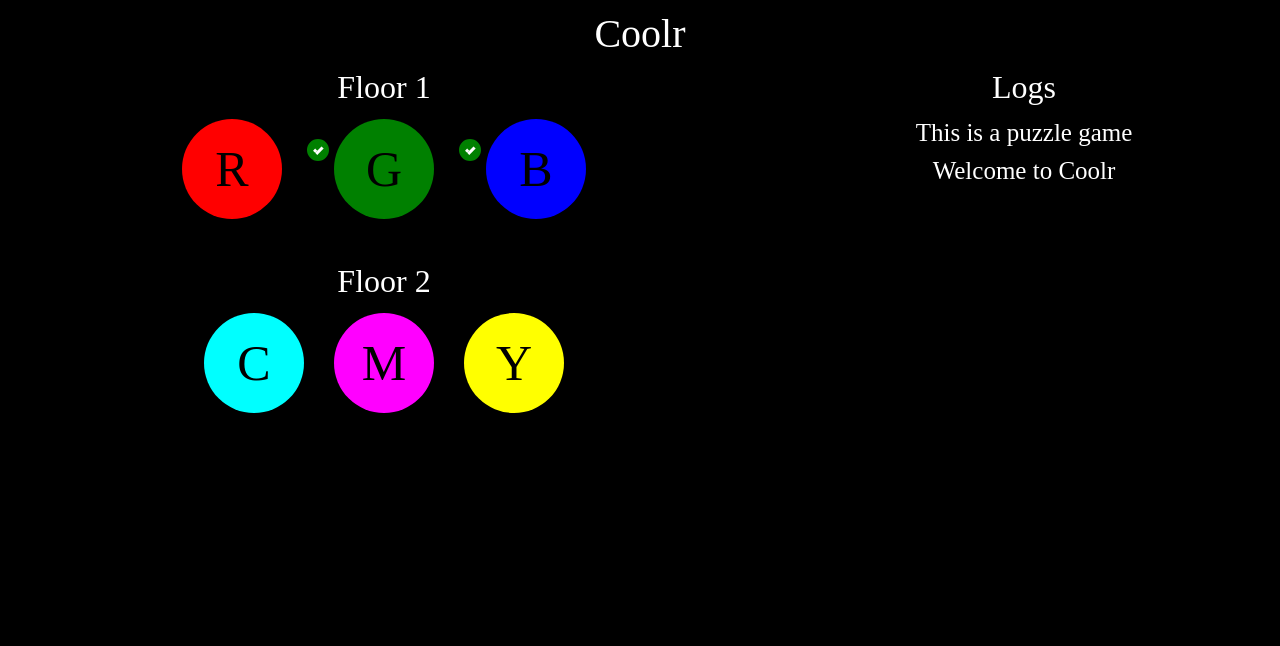
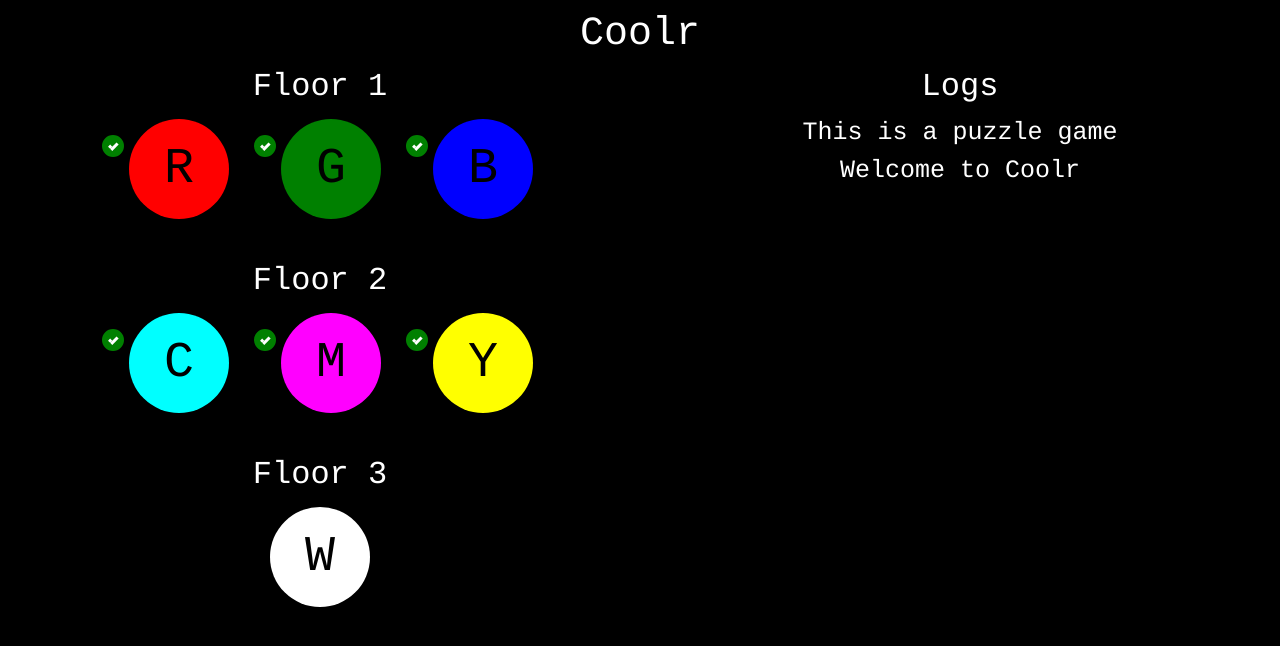
Before and after one commit to sebranly/coolr, a React (Create React App) app: page / in a window 1280 px wide. Shown: the top 646 px of the page. Built offline with nearby package versions, Linux system fonts and the light colour scheme.

Commit message:
feat: add mix for 3

```diff
--- a/src/App.css
+++ b/src/App.css
@@ -36,7 +36,7 @@ body {
 
 .main {
   text-align: center;
-  font-family: 'Merriweather';
+  font-family: 'Courier';
   font-size: 25px;
 }
 
@@ -180,3 +180,13 @@ body {
   cursor: pointer;
   font-weight: bold;
 }
+
+.selected {
+  font-weight: bold;
+  font-style: italic;
+  color: darkgray;
+}
+
+.italic {
+  font-style: italic;
+}
--- a/src/App.tsx
+++ b/src/App.tsx
@@ -9,7 +9,17 @@ import { PuzzleSelection } from './components/PuzzleSelection';
 import { Notes } from './components/Notes';
 
 import classnames from 'classnames';
-import { getDefaultSave, getLevelsText, canMix2, getNewLevelsMix2, getResultLevelMix2 } from './utils';
+import {
+  getDefaultSave,
+  getLevelsText,
+  canMix2,
+  getNewLevelsMix2,
+  getResultLevelMix2,
+  getResultLevelMix3,
+  canMix3,
+  getNewLevelsMix3
+} from './utils';
+import { MIX_ONE_COLOR_MSG, MIX_TWO_COLORS_MSG } from './constants';
 
 const App = () => {
   const [logs, setLogs] = React.useState(['Welcome to Coolr', 'This is a puzzle game']);
@@ -18,8 +28,18 @@ const App = () => {
   const [levels, setLevels] = React.useState<Color[]>([]);
   const [level, setLevel] = React.useState<Color | undefined>();
 
+  const onRejectLevel = (level: Color) => () => {
+    setLogs([...logs, `Mix levels from floor 1 to access level ${level}`]);
+  };
+
   const onSelectLevel = (level: Color) => () => {
     let newLevels: Color[] = [];
+    let additionalLogs = [];
+
+    if (!save.hasSeenMix1) {
+      additionalLogs.push(MIX_ONE_COLOR_MSG);
+      setSave({ ...save, hasSeenMix1: true });
+    }
 
     if (!canMix2(save)) {
       const hasLevel = levels.includes(level);
@@ -27,6 +47,21 @@ const App = () => {
 
       setLevel(newLevels[0]);
       setLevels(newLevels);
+    } else if (canMix3(save)) {
+      newLevels = getNewLevelsMix3(levels, level);
+      setLevels(newLevels);
+
+      if (newLevels.length === 3) {
+        const resultLevelMix3 = getResultLevelMix3(newLevels);
+
+        setLevel(resultLevelMix3);
+      } else if (newLevels.length === 2) {
+        const resultLevelMix2 = getResultLevelMix2(newLevels);
+
+        setLevel(resultLevelMix2);
+      } else if (newLevels.length < 2) {
+        setLevel(newLevels[0]);
+      }
     } else if (canMix2(save)) {
       newLevels = getNewLevelsMix2(levels, level);
       setLevels(newLevels);
@@ -41,7 +76,8 @@ const App = () => {
     }
 
     const levelsText = getLevelsText(newLevels);
-    setLogs([...logs, levelsText]);
+    additionalLogs.push(levelsText);
+    setLogs([...logs, ...additionalLogs]);
   };
 
   if (isMobile) {
@@ -79,8 +115,8 @@ const App = () => {
       <div className="main">
         <h1 className="white">Coolr</h1>
         <div className="flex">
-          <div className="flex-three">
-            <PuzzleSelection onSelectLevel={onSelectLevel} save={save} />
+          <div className="flex-two">
+            <PuzzleSelection levels={levels} onRejectLevel={onRejectLevel} onSelectLevel={onSelectLevel} save={save} />
           </div>
           <div className="flex-two">
             <Notes logs={logs} />
--- a/src/components/ColorDot.tsx
+++ b/src/components/ColorDot.tsx
@@ -4,18 +4,21 @@ import classnames from 'classnames';
 
 export interface ColorDotProps {
   className?: string;
-  onSelectLevel: () => void;
+  onRejectLevel?: () => void;
+  onSelectLevel?: () => void;
+  levels: Color[];
   color: Color;
   miniSave: Progress;
 }
 
 const ColorDot: React.FC<ColorDotProps> = (props) => {
-  const { className, color, miniSave, onSelectLevel } = props;
+  const { className, color, levels, miniSave, onRejectLevel, onSelectLevel } = props;
   const initial = color.charAt(0).toUpperCase();
   const isDone = miniSave === Progress.Done;
+  const isSelected = levels.includes(color);
 
   const classColor = `bg-${color}`;
-  const classes = classnames('circle inline-block', classColor, className);
+  const classes = classnames('circle inline-block', classColor, className, { selected: isSelected });
 
   return (
     <div className="inline dot">
@@ -26,7 +29,7 @@ const ColorDot: React.FC<ColorDotProps> = (props) => {
           <div className="checkmark_kick"></div>
         </span>
       )}
-      <div className={classes} onClick={onSelectLevel}>
+      <div className={classes} onClick={onSelectLevel ?? onRejectLevel}>
         <span className="initial">{initial}</span>
       </div>
     </div>
--- a/src/components/Notes.tsx
+++ b/src/components/Notes.tsx
@@ -1,6 +1,7 @@
 import * as React from 'react';
 import { Color } from '../types';
 import classnames from 'classnames';
+import { MIX_ONE_COLOR_MSG, MIX_TWO_COLORS_MSG } from '../constants';
 
 export interface NotesProps {
   className?: string;
@@ -9,13 +10,18 @@ export interface NotesProps {
 
 const Notes: React.FC<NotesProps> = (props) => {
   const { className, logs } = props;
-  const reversedLogs = [...logs].reverse().slice(0, 10);
+  const regularLogs = logs.filter((log) => ![MIX_ONE_COLOR_MSG, MIX_TWO_COLORS_MSG].includes(log));
+  const powerLogs = logs.filter((log) => [MIX_ONE_COLOR_MSG, MIX_TWO_COLORS_MSG].includes(log));
+  const reversedLogs = [...regularLogs].reverse().slice(0, 5);
+  const reversedPowerLogs = [...powerLogs].reverse();
+
+  const hasPowerLogs = powerLogs.length > 0;
 
   const renderLog = (log: string) => {
     const words = log.split(' ');
 
     return words.map((word: string, index) => {
-      const additionalClass = Object.values(Color).includes(word as any) ? word : '';
+      const additionalClass = Object.values(Color).includes(word as any) ? `${word} italic` : '';
       const classes = classnames(additionalClass, 'inline');
 
       return (
@@ -24,6 +30,28 @@ const Notes: React.FC<NotesProps> = (props) => {
         </div>
       );
     });
+  };
+
+  const renderPowerLog = (log: string) => (
+    <div className="inline" key={log}>
+      {log}
+    </div>
+  );
+
+  const renderPowerLogs = () => {
+    if (!hasPowerLogs) return null;
+
+    return (
+      <>
+        <br />
+        <h2>Powers</h2>
+        {reversedPowerLogs.map((log, index) => (
+          <div className="block" key={`${log}-${index}`}>
+            {renderPowerLog(log)}
+          </div>
+        ))}
+      </>
+    );
   };
 
   const renderLogs = () => {
@@ -38,6 +66,7 @@ const Notes: React.FC<NotesProps> = (props) => {
     <div className="">
       <h2>Logs</h2>
       {renderLogs()}
+      {renderPowerLogs()}
     </div>
   );
 };
--- a/src/components/PuzzleSelection.tsx
+++ b/src/components/PuzzleSelection.tsx
@@ -7,12 +7,14 @@ import { hasLevel2, hasLevel3 } from '../utils';
 
 export interface PuzzleSelectionProps {
   className?: string;
+  levels: Color[];
+  onRejectLevel: (level: Color) => () => void;
   onSelectLevel: (level: Color) => () => void;
   save: Save;
 }
 
 const PuzzleSelection: React.FC<PuzzleSelectionProps> = (props) => {
-  const { className, save, onSelectLevel } = props;
+  const { className, save, levels, onRejectLevel, onSelectLevel } = props;
   const { Hidden } = Progress;
   const { Red, Green, Blue, Magenta, Cyan, Yellow, White } = Color;
   const { red, green, blue, magenta, cyan, yellow, white } = save;
@@ -28,18 +30,31 @@ const PuzzleSelection: React.FC<PuzzleSelectionProps> = (props) => {
         <h2>Floor 2</h2>
         <div className="block">
           {cyan !== Hidden && (
-            <ColorDot className="black" color={Cyan} onSelectLevel={onSelectLevel(Cyan)} miniSave={save.cyan} />
+            <ColorDot
+              className="black"
+              color={Cyan}
+              levels={levels}
+              onRejectLevel={onRejectLevel(Cyan)}
+              miniSave={save.cyan}
+            />
           )}
           {magenta !== Hidden && (
             <ColorDot
               className="black"
               color={Magenta}
-              onSelectLevel={onSelectLevel(Magenta)}
+              levels={levels}
+              onRejectLevel={onRejectLevel(Magenta)}
               miniSave={save.magenta}
             />
           )}
           {yellow !== Hidden && (
-            <ColorDot className="black" color={Yellow} onSelectLevel={onSelectLevel(Yellow)} miniSave={save.yellow} />
+            <ColorDot
+              className="black"
+              color={Yellow}
+              levels={levels}
+              onRejectLevel={onRejectLevel(Yellow)}
+              miniSave={save.yellow}
+            />
           )}
         </div>
       </>
@@ -56,7 +71,13 @@ const PuzzleSelection: React.FC<PuzzleSelectionProps> = (props) => {
         <br />
         <h2>Floor 3</h2>
         <div className="block">
-          <ColorDot className="black" color={White} onSelectLevel={onSelectLevel(White)} miniSave={save.white} />
+          <ColorDot
+            className="black"
+            color={White}
+            levels={levels}
+            onRejectLevel={onRejectLevel(White)}
+            miniSave={save.white}
+          />
         </div>
       </>
     );
@@ -66,9 +87,27 @@ const PuzzleSelection: React.FC<PuzzleSelectionProps> = (props) => {
     <>
       <h2>Floor 1</h2>
       <div className="block">
-        <ColorDot className="black" color={Red} onSelectLevel={onSelectLevel(Red)} miniSave={save.red} />
-        <ColorDot className="black" color={Green} onSelectLevel={onSelectLevel(Green)} miniSave={save.green} />
-        <ColorDot className="black" color={Blue} onSelectLevel={onSelectLevel(Blue)} miniSave={save.blue} />
+        <ColorDot
+          className="black"
+          color={Red}
+          levels={levels}
+          onSelectLevel={onSelectLevel(Red)}
+          miniSave={save.red}
+        />
+        <ColorDot
+          className="black"
+          color={Green}
+          levels={levels}
+          onSelectLevel={onSelectLevel(Green)}
+          miniSave={save.green}
+        />
+        <ColorDot
+          className="black"
+          color={Blue}
+          levels={levels}
+          onSelectLevel={onSelectLevel(Blue)}
+          miniSave={save.blue}
+        />
       </div>
       {renderLevel2()}
       {renderLevel3()}
--- a/src/constants.ts
+++ b/src/constants.ts
@@ -1 +1,3 @@
-export const TBD = 1;
+export const MIX_ONE_COLOR_MSG = 'You can select 1 color!';
+export const MIX_TWO_COLORS_MSG = 'You can select up to 2 colors!';
+export const MIX_THREE_COLORS_MSG = 'You can select up to 3 colors!';
--- a/src/types.ts
+++ b/src/types.ts
@@ -22,4 +22,7 @@ export interface Save {
   magenta: Progress;
   yellow: Progress;
   white: Progress;
+  hasSeenMix1: boolean;
+  hasSeenMix2: boolean;
+  hasSeenMix3: boolean;
 }
--- a/src/utils/index.ts
+++ b/src/utils/index.ts
@@ -4,13 +4,16 @@ const getDefaultSave = () => {
   const { Available, Hidden, Done } = Progress;
 
   const defaultSave: Save = {
-    red: Available,
+    red: Done,
     green: Done,
     blue: Done,
-    cyan: Available,
-    magenta: Available,
-    yellow: Available,
-    white: Hidden
+    cyan: Done,
+    magenta: Done,
+    yellow: Done,
+    white: Available,
+    hasSeenMix1: false,
+    hasSeenMix2: false,
+    hasSeenMix3: false
   };
 
   return defaultSave;
@@ -68,11 +71,26 @@ const getNewLevelsMix2 = (levels: Color[], level: Color) => {
   return hasLevel ? levels.filter((l) => l !== level) : [level, levels[0]];
 };
 
+const getNewLevelsMix3 = (levels: Color[], level: Color) => {
+  const hasLevel = levels.includes(level);
+
+  if (levels.length === 0) return [level];
+  if (levels.length === 1) {
+    return hasLevel ? [] : [...levels, level];
+  } else if (levels.length === 2) {
+    return hasLevel ? levels.filter((l) => l !== level) : [level, levels[0], levels[1]];
+  }
+
+  return hasLevel ? levels.filter((l) => l !== level) : [level, levels[0]];
+};
+
 const getLevelsText = (levels: Color[]) => {
   if (levels.length === 0) return 'No level is selected';
   if (levels.length === 1) return `Level ${levels[0]} is selected`;
 
-  return `Levels ${levels.join(' ')} are selected`;
+  const mix = levels.length === 2 ? getResultLevelMix2(levels) : getResultLevelMix3(levels);
+
+  return `Levels ${levels.join(' ')} are selected: mix is ${mix}`;
 };
 
 const getResultLevelMix2 = (levels: Color[]) => {
@@ -87,4 +105,25 @@ const getResultLevelMix2 = (levels: Color[]) => {
   return undefined;
 };
 
-export { getResultLevelMix2, canMix2, canMix3, getDefaultSave, hasLevel2, hasLevel3, getLevelsText, getNewLevelsMix2 };
+const getResultLevelMix3 = (levels: Color[]) => {
+  if (levels.length !== 3) return undefined;
+
+  const { Red, Green, Blue, White } = Color;
+
+  if (levels.includes(Red) && levels.includes(Green) && levels.includes(Blue)) return White;
+
+  return undefined;
+};
+
+export {
+  getResultLevelMix2,
+  getResultLevelMix3,
+  canMix2,
+  canMix3,
+  getDefaultSave,
+  hasLevel2,
+  hasLevel3,
+  getLevelsText,
+  getNewLevelsMix2,
+  getNewLevelsMix3
+};
```
